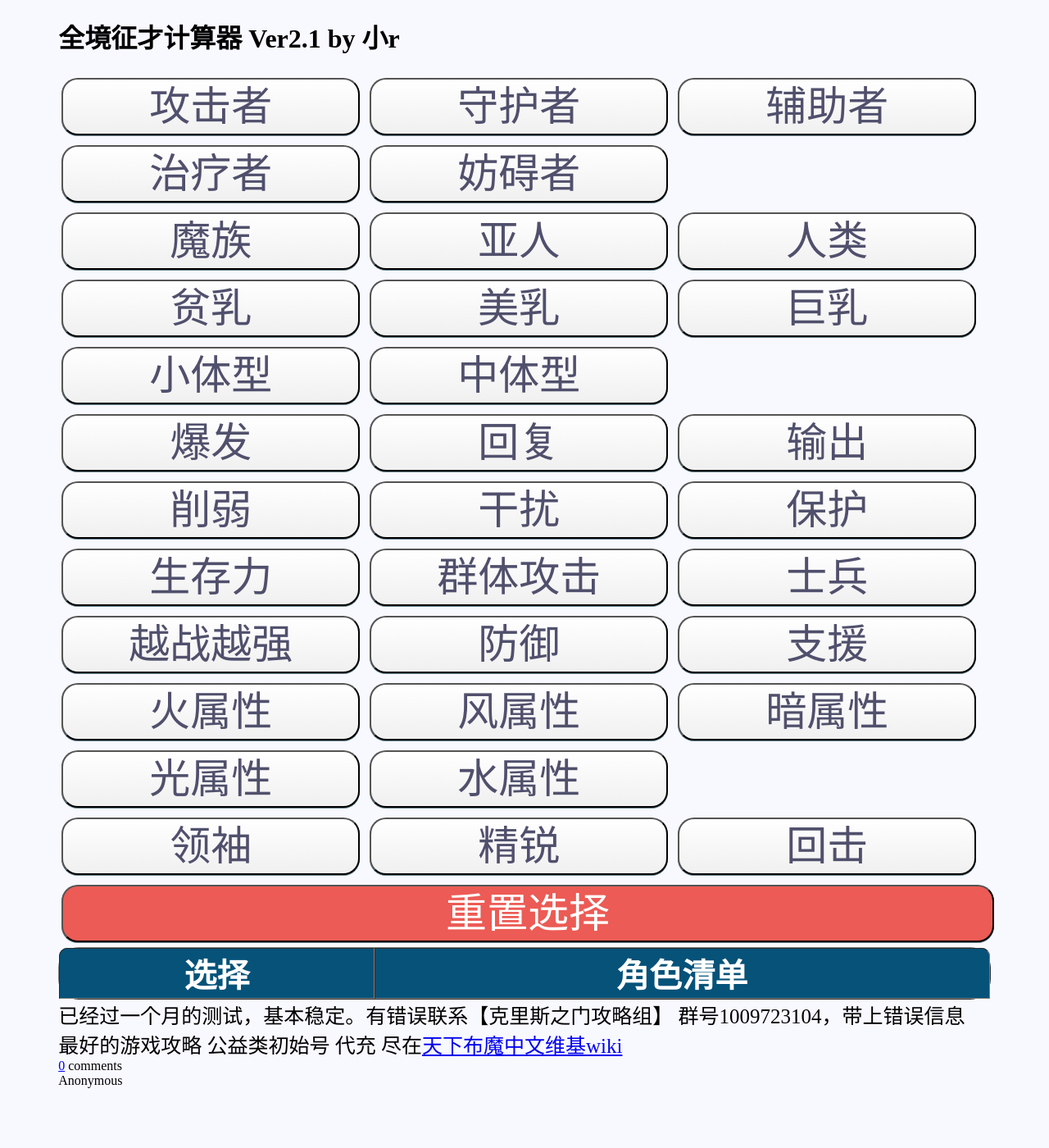
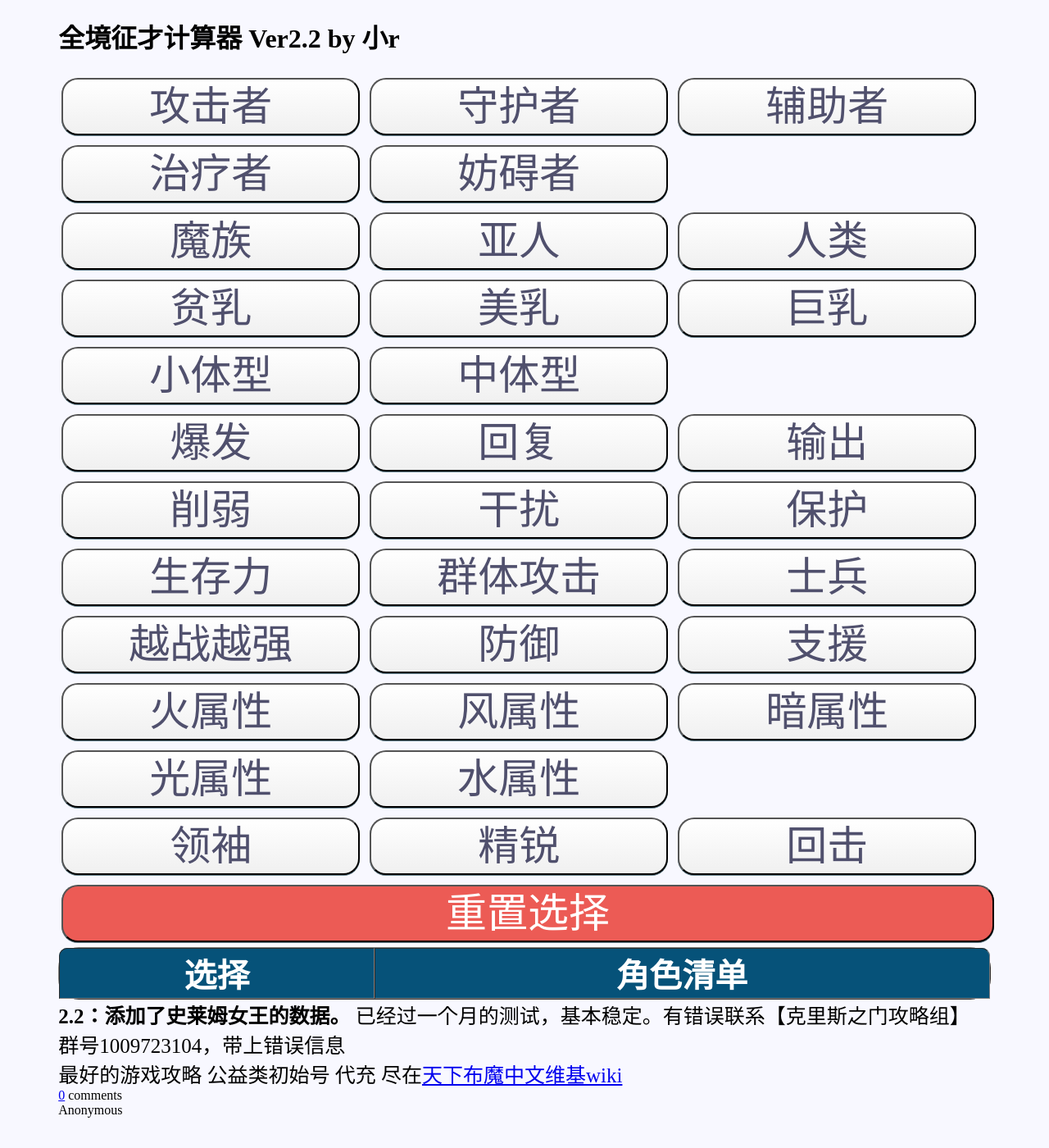
Before and after one commit to RShock/RShock.github.io, a Jekyll site: the page index.html, which Jekyll copies as it is, in a window 1280 px wide and 1400 px high. Shown: the whole window at 82% size. Built offline with Jekyll 4.4.1, drawn with Linux system fonts in a browser that asks for light colours; comment, search, counter and statistics services are not loaded.

Commit message:
Update index.html

```diff
--- a/index.html
+++ b/index.html
@@ -240,6 +240,7 @@
       ["2☆妖狐 静", "精锐", "水属性", "美乳", "妨碍者", "亚人", "小体型", "削弱"],
       ["2☆大将军 朱诺安", "精锐", "暗属性", "人类", "攻击者", "巨乳", "中体型", "输出", "支援"],
       ["2☆天才女军师 布兰妮", "精锐", "光属性", "人类", "妨碍者", "美乳", "中体型", "群体攻击", "削弱", "爆发"],
+      ["2☆史莱姆女王 娜芙拉拉", "精锐", "风属性", "魔族", "守护者", "美乳", "中体型", "保护", "防御", "生存力", "回复"],
 
       ["1☆流浪魔法师 尤依", "士兵", "火属性", "攻击者", "人类", "巨乳", "小体型", "越战越强", "输出"],
       ["1☆龙女 伊维斯", "士兵", "火属性", "攻击者", "亚人", "贫乳", "小体型", "越战越强", "群体攻击", "输出"],
@@ -296,7 +297,7 @@
 
 <body style="background:#F8F8FF" id="body">
   <div id="center_box">
-    <h1>全境征才计算器 Ver2.1 by 小r</h1>
+    <h1>全境征才计算器 Ver2.2 by 小r</h1>
 
     <button type="button" class='btn_normal btn'>攻击者</button>
     <button type="button" class='btn_normal btn'>守护者</button>
@@ -352,6 +353,7 @@
     </table>
 
     <div id="foobar">
+      <b>2.2：添加了史莱姆女王的数据。</b>
       已经过一个月的测试，基本稳定。有错误联系【克里斯之门攻略组】 群号1009723104，带上错误信息</br>
       最好的游戏攻略 公益类初始号 代充 尽在<a href="http://tenkafuma.gamekee.com/">天下布魔中文维基wiki</a>
     </div>
```
